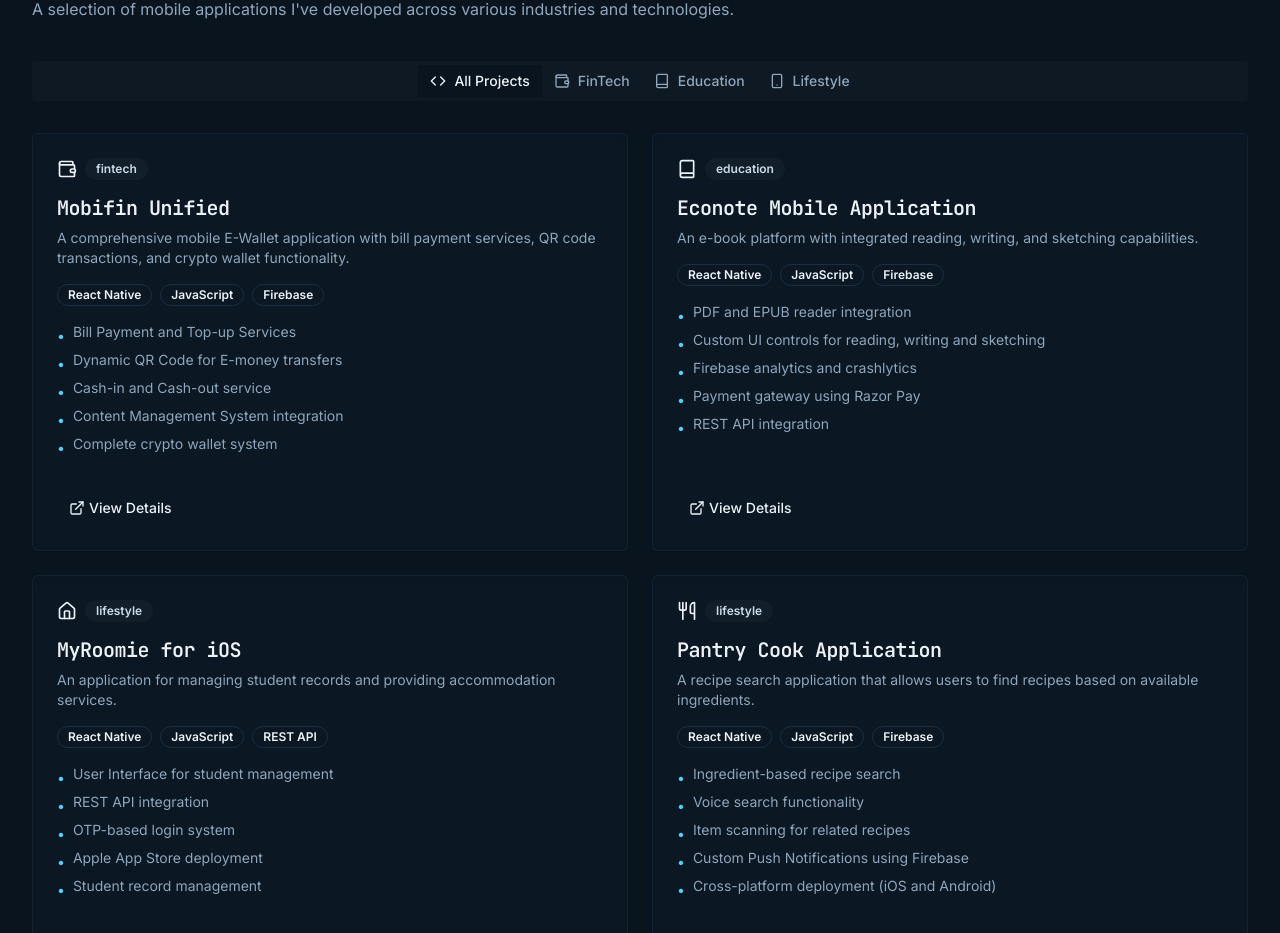
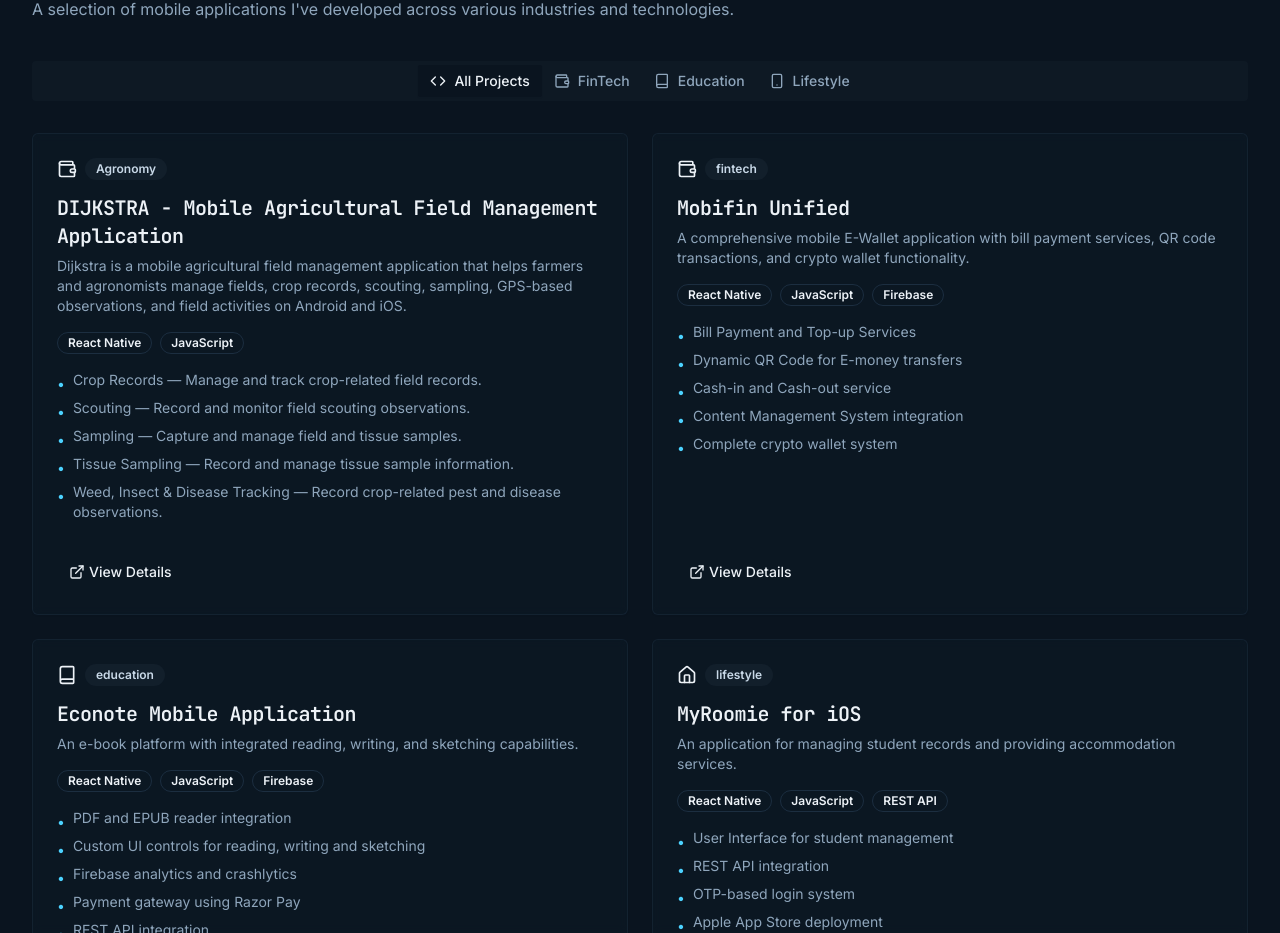
Before and after one commit to prakhargarhewal/prakhargarhewal.github.io, a React (Vite) app: page / in a window 1280 px wide. Shown: the part 2577-3510 px from the top of the page. Built offline with nearby package versions, Linux system fonts and the light colour scheme.

Commit message:
Update Projects.tsx

```diff
--- a/src/components/Projects.tsx
+++ b/src/components/Projects.tsx
@@ -9,8 +9,23 @@ export function Projects() {
   const [activeTab, setActiveTab] = useState("all");
 
   const projects = [
+     {
+      id: 1,
+      title: "DIJKSTRA - Mobile Agricultural Field Management Application",
+      description: "Dijkstra is a mobile agricultural field management application that helps farmers and agronomists manage fields, crop records, scouting, sampling, GPS-based observations, and field activities on Android and iOS.",
+      technologies: ["React Native", "JavaScript"],
+      category: "Agronomy",
+      icon: <Wallet className="h-5 w-5" />,
+      features: [
+        "Crop Records — Manage and track crop-related field records.",
+        "Scouting — Record and monitor field scouting observations.",
+        "Sampling — Capture and manage field and tissue samples.",
+        "Tissue Sampling — Record and manage tissue sample information.",
+        "Weed, Insect & Disease Tracking — Record crop-related pest and disease observations."
+      ]
+    },
     {
-      id: 1,
+      id: 2,
       title: "Mobifin Unified",
       description: "A comprehensive mobile E-Wallet application with bill payment services, QR code transactions, and crypto wallet functionality.",
       technologies: ["React Native", "JavaScript", "Firebase"],
@@ -25,7 +40,7 @@ export function Projects() {
       ]
     },
     {
-      id: 2,
+      id: 3,
       title: "Econote Mobile Application",
       description: "An e-book platform with integrated reading, writing, and sketching capabilities.",
       technologies: ["React Native", "JavaScript", "Firebase"],
@@ -40,7 +55,7 @@ export function Projects() {
       ]
     },
     {
-      id: 3,
+      id: 4,
       title: "MyRoomie for iOS",
       description: "An application for managing student records and providing accommodation services.",
       technologies: ["React Native", "JavaScript", "REST API"],
@@ -55,7 +70,7 @@ export function Projects() {
       ]
     },
     {
-      id: 4,
+      id: 5,
       title: "Pantry Cook Application",
       description: "A recipe search application that allows users to find recipes based on available ingredients.",
       technologies: ["React Native", "JavaScript", "Firebase"],
```
